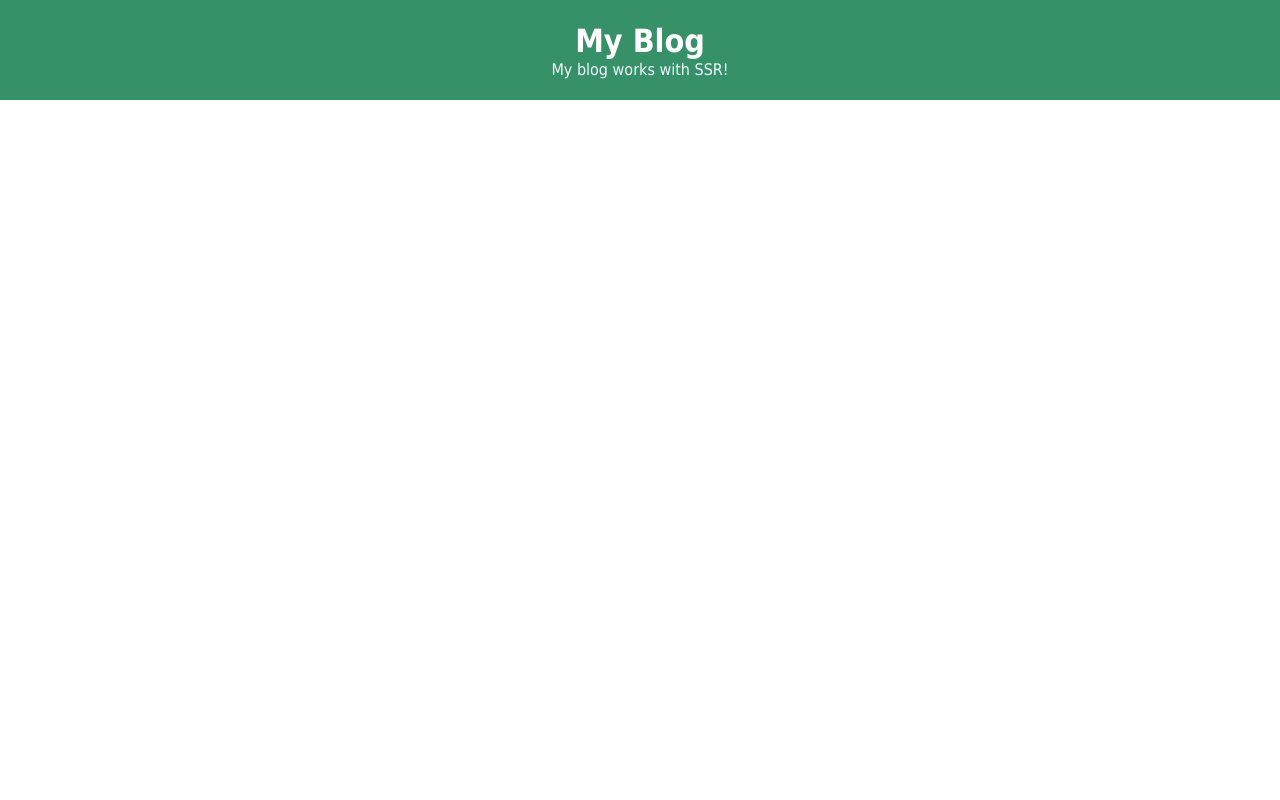
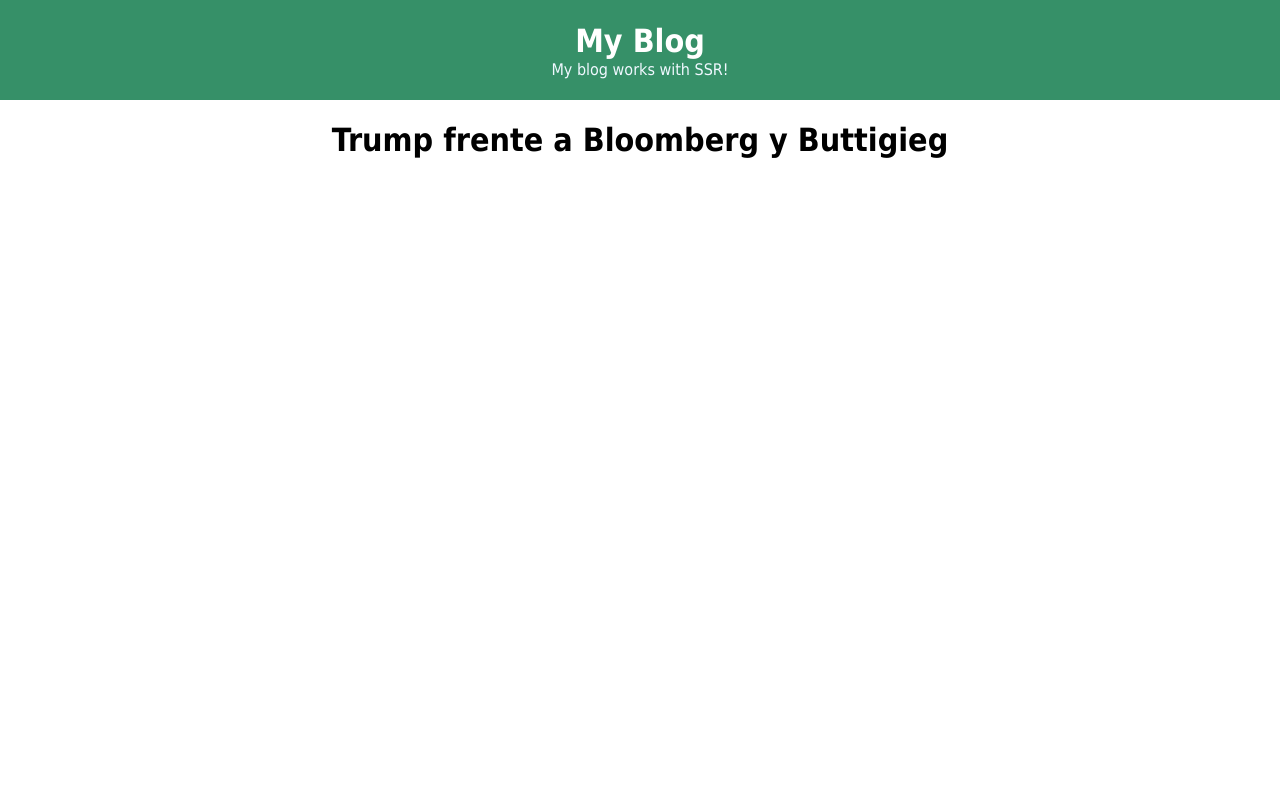
Before and after one commit to mengasis/gatsby-page, a Gatsby site: page / in a window 1280 px wide. Shown: the top 800 px of the page. Built offline with nearby package versions, Linux system fonts and the light colour scheme; Gatsby itself is replaced by a stand-in of ours.

Commit message:
feat(Template): Added template for the Post

```diff
--- a/src/components/layout.tsx
+++ b/src/components/layout.tsx
@@ -11,6 +11,7 @@
 import Header from './header'
 
 const Body = styled.div`
+  width: 100%;
   height: 100vh;
   margin: 0 auto;
   max-width: 960px;
--- a/src/pages/index.tsx
+++ b/src/pages/index.tsx
@@ -1,9 +1,8 @@
 import React from 'react'
-import { Link } from 'gatsby'
 
-import { createGlobalStyle } from 'styled-components'
+import styled, { createGlobalStyle } from 'styled-components'
+import { graphql, Link } from 'gatsby'
 import Layout from '../components/layout'
-import Image from '../components/image'
 import SEO from '../components/seo'
 
 const GlobalStyle = createGlobalStyle`
@@ -13,13 +12,58 @@
   }
 `
 
-const IndexPage = () => (
+const Post = styled.div`
+  display: flex;
+  flex-direction: column;
+  align-items: center;
+
+  a {
+    color: black;
+    text-decoration-line: none;
+
+    &:hover {
+      color: #369068;
+    }
+  }
+`
+
+const IndexPage = (props: { data: any }) => {
+  const { edges } = props.data.allMarkdownRemark
+
+  return (
     <>
       <GlobalStyle />
       <Layout>
         <SEO title="Home" />
+        {edges.map((edge: any) => {
+          const { frontmatter } = edge.node
+          return (
+            <Post key={frontmatter.path}>
+              <Link to={frontmatter.path}>
+                <h1>{frontmatter.title}</h1>
+              </Link>
+            </Post>
+          )
+        })}
       </Layout>
     </>
   )
+}
+
+export const query = graphql`
+  query IndexPageQuery {
+    allMarkdownRemark(sort: { order: DESC, fields: [frontmatter___date] }) {
+      edges {
+        node {
+          frontmatter {
+            title
+            path
+            date
+          }
+        }
+      }
+    }
+  }
+`
 
 export default IndexPage
```
Also changed, not shown: gatsby-node.js (+35 -6 lines), src/templates/Post.tsx (added, +29 -0 lines). Lines whose indentation alone changed are shown as unchanged.
